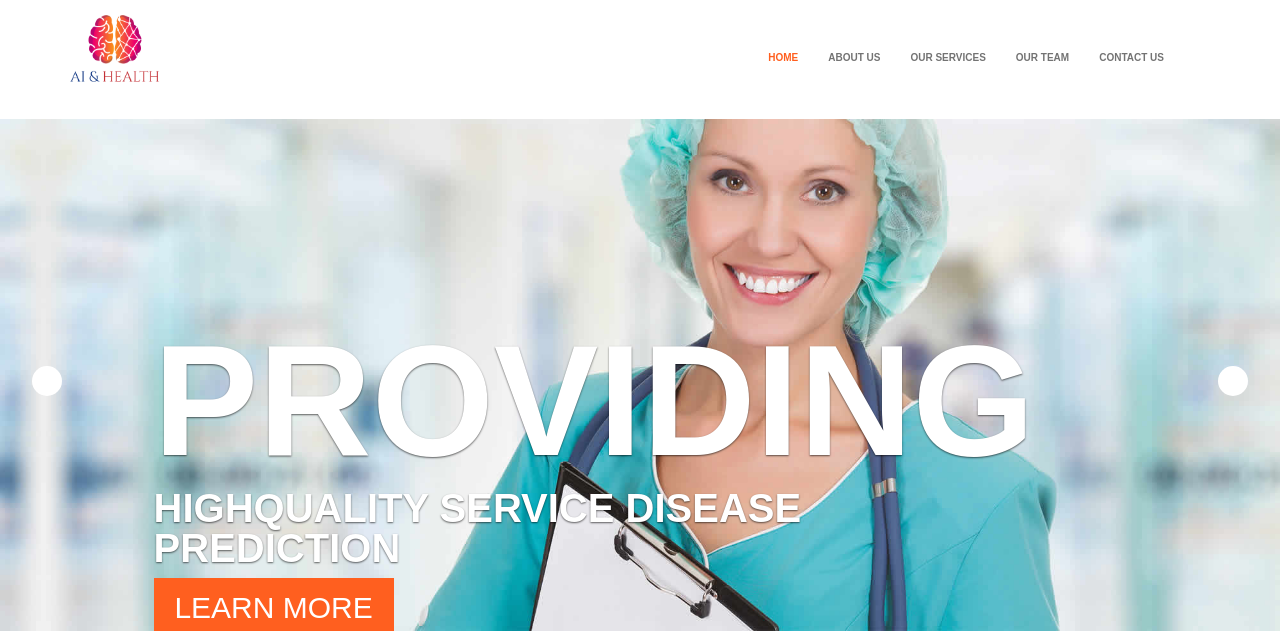
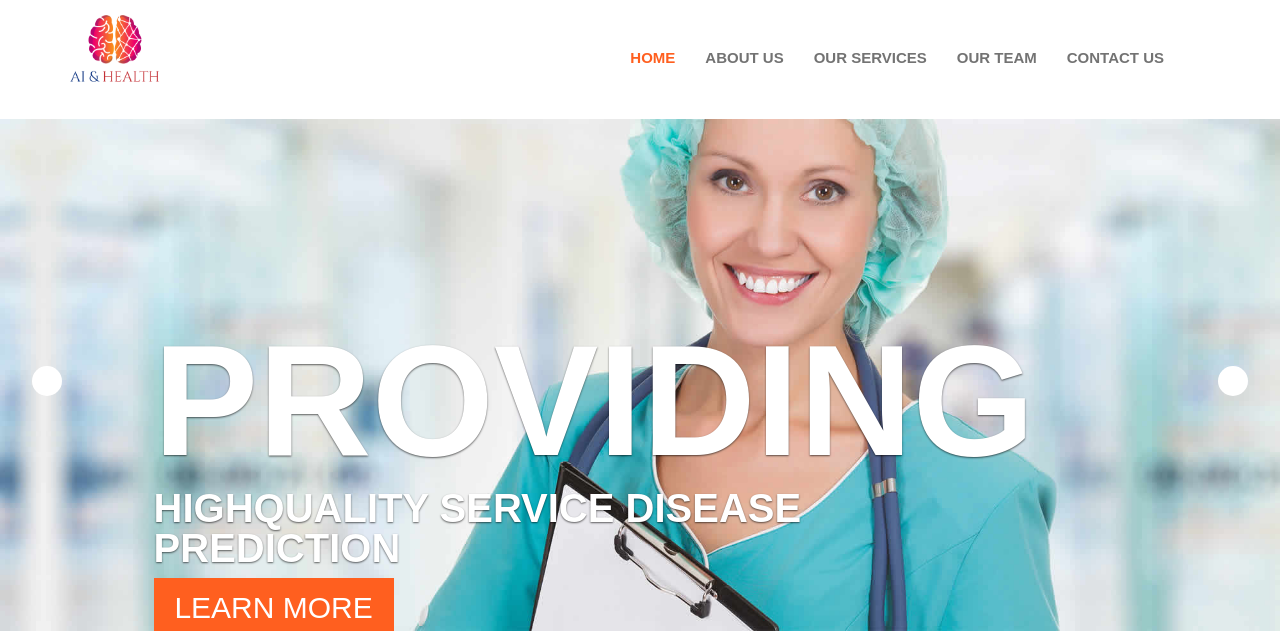
Before and after one commit to ISHWINDERGETHUB/mongodistrict, a Flask app: page / in a window 1280 px wide. Shown: the top 637 px of the page. Run offline with Flask 2, Linux system fonts and the light colour scheme; some libraries are stand-ins or nearby versions; some web fonts are replaced.

Commit message:
Update style1.css

```diff
--- a/static/css/style1.css
+++ b/static/css/style1.css
@@ -76,7 +76,7 @@ ul.nav {
     padding: 0;
 }
 .navbar-default .navbar-nav>li>a {
-    font-size: 10px;
+    font-size: 15px;
     color: #737373;
     text-transform: uppercase;
     transition: all .7s ease 0s;
```
